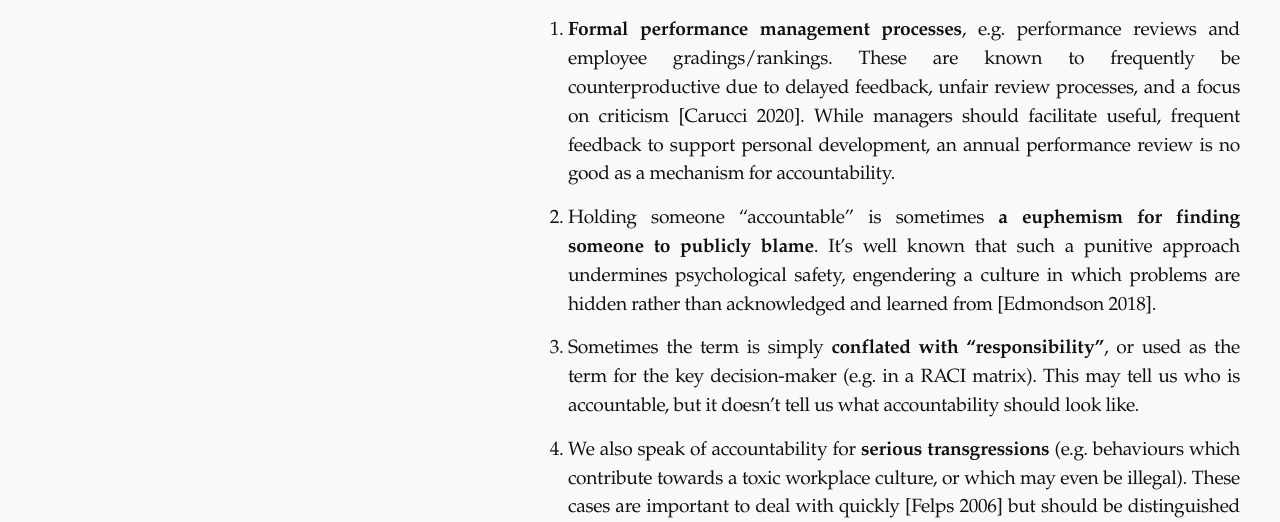
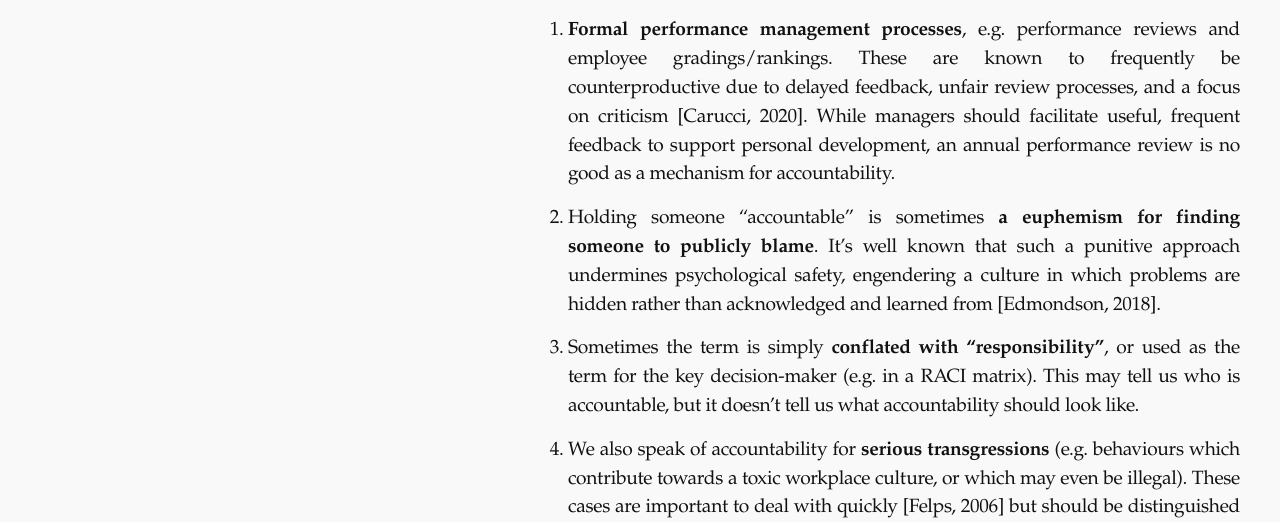
Before and after one commit to jbrunton/jbrunton.com, a Jekyll site: the page built from _posts/2024-12-31-what-we-should-mean-by-accountability.md, in a window 1280 px wide and 900 px high. Shown: the part 375-897 px from the top of the window. Built offline with Jekyll 4.4.1, drawn with Linux system fonts in a browser that asks for light colours; some web fonts are replaced; some of the changed text lies outside the part shown.

Commit message:
fix: references

```diff
--- a/_posts/2024-12-31-what-we-should-mean-by-accountability.md
+++ b/_posts/2024-12-31-what-we-should-mean-by-accountability.md
@@ -15,10 +15,10 @@ In fact, we sometimes define the term simply through its absence: it’s not unc
 
 In different contexts, interpretations of ‘accountability’ may include the following.
 
-1. **Formal performance management processes**, e.g. performance reviews and employee gradings/rankings. These are known to frequently be counterproductive due to delayed feedback, unfair review processes, and a focus on criticism [Carucci 2020]. While managers should facilitate useful, frequent feedback to support personal development, an annual performance review is no good as a mechanism for accountability.
-2. Holding someone “accountable” is sometimes **a euphemism for finding someone to publicly blame**. It’s well known that such a punitive approach undermines psychological safety, engendering a culture in which problems are hidden rather than acknowledged and learned from [Edmondson 2018].
+1. **Formal performance management processes**, e.g. performance reviews and employee gradings/rankings. These are known to frequently be counterproductive due to delayed feedback, unfair review processes, and a focus on criticism [Carucci, 2020]. While managers should facilitate useful, frequent feedback to support personal development, an annual performance review is no good as a mechanism for accountability.
+2. Holding someone “accountable” is sometimes **a euphemism for finding someone to publicly blame**. It’s well known that such a punitive approach undermines psychological safety, engendering a culture in which problems are hidden rather than acknowledged and learned from [Edmondson, 2018].
 3. Sometimes the term is simply **conflated with “responsibility”**, or used as the term for the key decision-maker (e.g. in a RACI matrix). This may tell us who is accountable, but it doesn’t tell us what accountability should look like.
-4. We also speak of accountability for **serious transgressions** (e.g. behaviours which contribute towards a toxic workplace culture, or which may even be illegal). These cases are important to deal with quickly [Felps 2006] but should be distinguished from accountability in a complex dynamic system, in which failures can occur despite the best efforts of all.
+4. We also speak of accountability for **serious transgressions** (e.g. behaviours which contribute towards a toxic workplace culture, or which may even be illegal). These cases are important to deal with quickly [Felps, 2006] but should be distinguished from accountability in a complex dynamic system, in which failures can occur despite the best efforts of all.
 5. Tiresomely, the term has also become one of those words co-opted from therapists to gaslight an audience into thinking a mistake has been recognised. When a YouTuber promises to “take accountability” for their latest crypto scam, you know you’re witnessing a PR manoeuvre and that zero consequences will follow.
 
 # A better approach
```
Also changed, not shown: other parts of _posts/2024-12-31-what-we-should-mean-by-accountability.md (+10 -10 lines).
